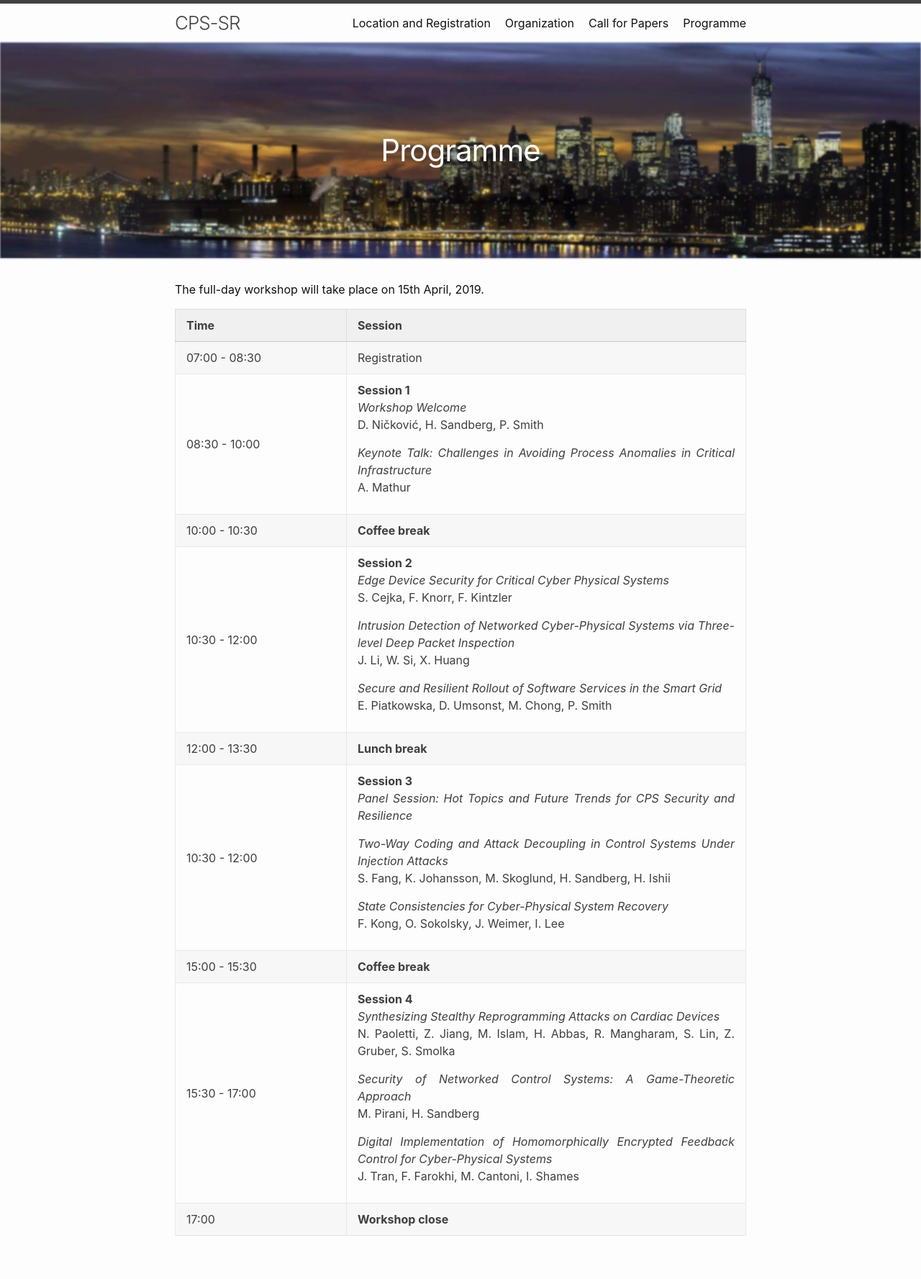
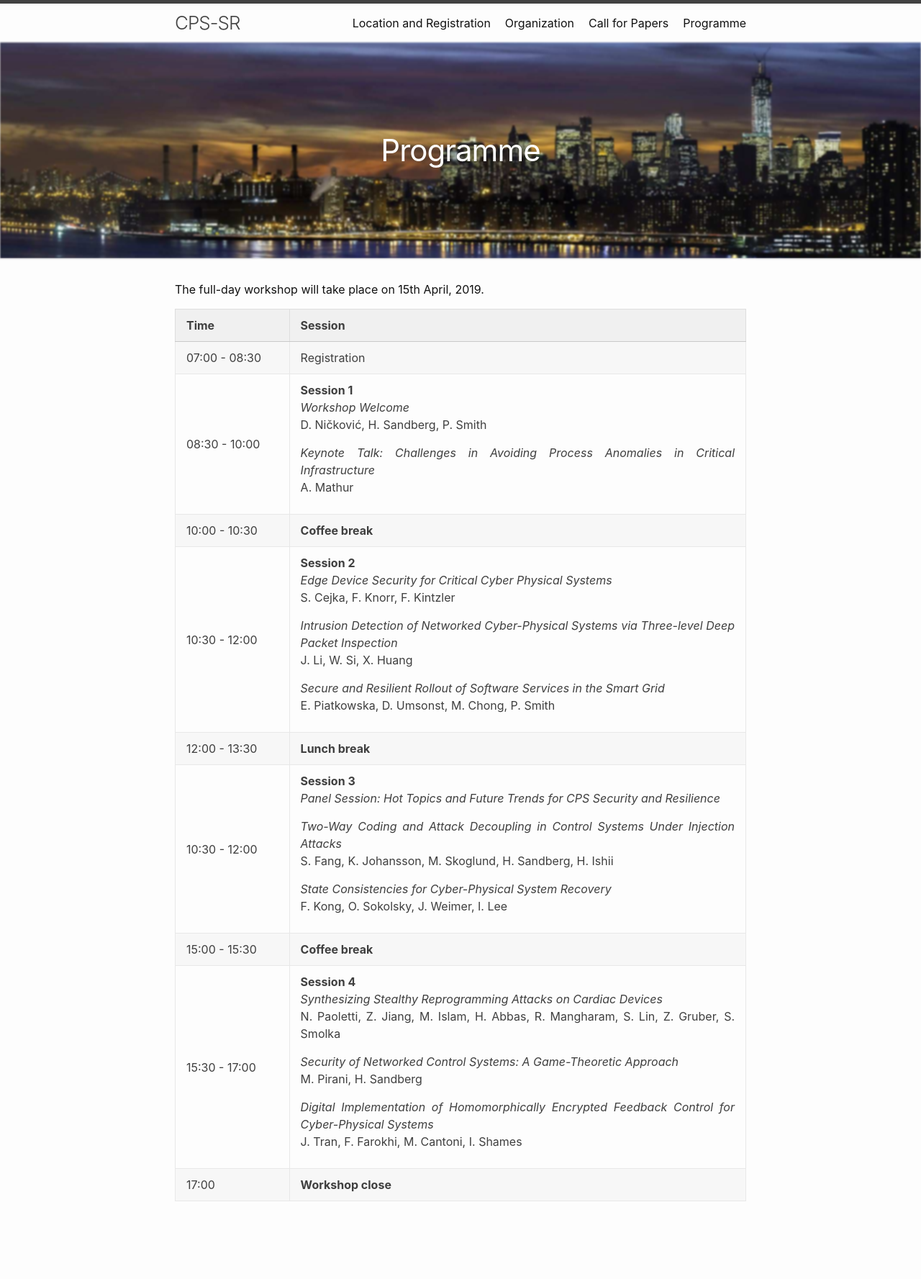
Before and after one commit to ait-csr/cps-sr, a Jekyll site: the page built from programme.md, in a window 1280 px wide. Shown: the whole page at 72% size. Built offline with Jekyll 4.4.1, drawn with Linux system fonts in a browser that asks for light colours; after the commit the page ends 1729 px from its top, so only the background shows below that.

Commit message:
More playing with column widths.

```diff
--- a/programme.md
+++ b/programme.md
@@ -10,8 +10,8 @@ permalink: /programme/
 The full-day workshop will take place on 15th April, 2019.
 
 <table style="width:100%">
-  <col width="30%">
-  <col width="70%">
+  <col width="20%">
+  <col width="80%">
  <tr>
    <th>Time</th>
    <th>Session</th>
```
